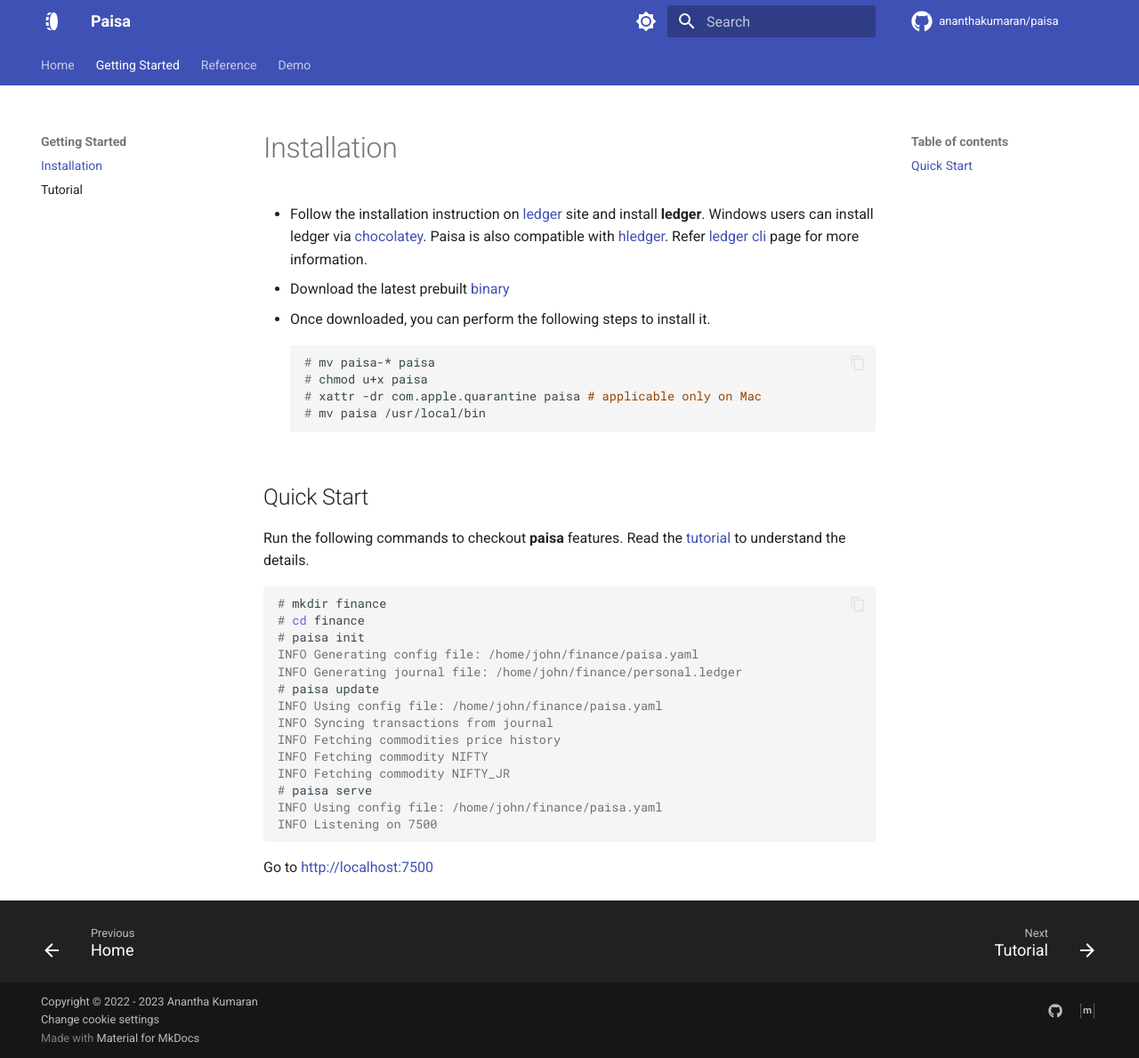
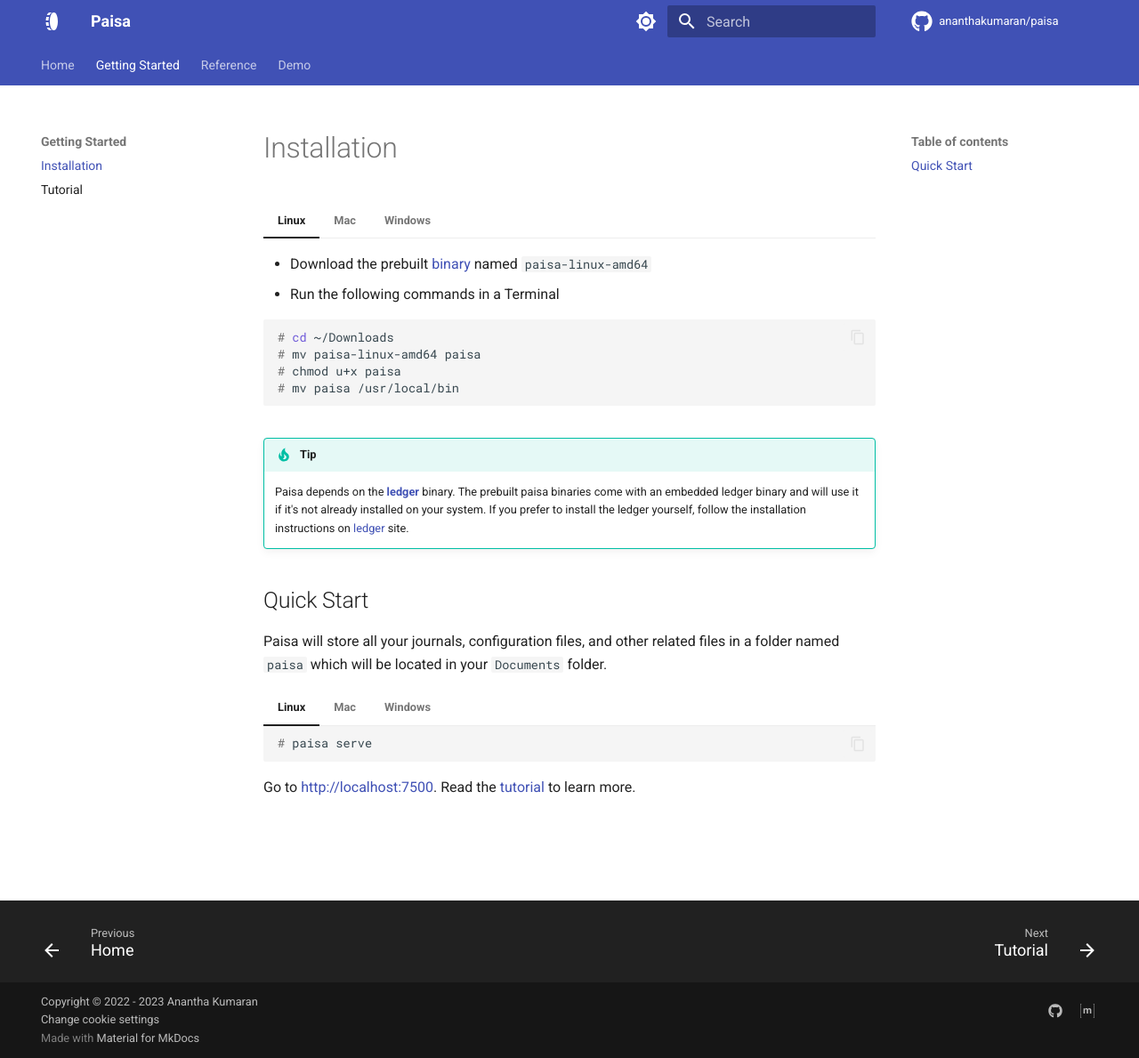
Before and after one commit to ananthakumaran/paisa, an MkDocs documentation site: the page built from docs/getting-started/installation.md, in a window 1280 px wide and 1189 px high. Shown: the whole window at 89% size. Built offline with MkDocs 1.6.1 and Material for MkDocs 9.7.7, drawn with Linux system fonts in a browser that asks for light colours; comment, search, counter and statistics services are not loaded.

Commit message:
[docs] update installation instructions

````diff
--- a/docs/getting-started/installation.md
+++ b/docs/getting-started/installation.md
@@ -1,38 +1,75 @@
 # Installation
 
-* Follow the installation instruction on [ledger](https://www.ledger-cli.org/download.html) site and install
-  **ledger**. Windows users can install ledger via
-  [chocolatey](https://community.chocolatey.org/packages/ledger). Paisa is also compatible with [hledger](https://hledger.org/install.html). Refer
-  [ledger cli](../reference/ledger-cli.md) page for more information.
-* Download the latest prebuilt [binary](https://github.com/ananthakumaran/paisa/releases/latest)
-* Once downloaded, you can perform the following steps to install
-it.
-```console
-# mv paisa-* paisa
-# chmod u+x paisa
-# xattr -dr com.apple.quarantine paisa # applicable only on Mac
-# mv paisa /usr/local/bin
-```
+=== "Linux"
+
+    * Download the prebuilt [binary](https://github.com/ananthakumaran/paisa/releases/latest) named `paisa-linux-amd64`
+    * Run the following commands in a Terminal
+
+    ```console
+    # cd ~/Downloads
+    # mv paisa-linux-amd64 paisa
+    # chmod u+x paisa
+    # mv paisa /usr/local/bin
+    ```
+
+=== "Mac"
+
+    * Download the prebuilt [binary](https://github.com/ananthakumaran/paisa/releases/latest) named `paisa-macos-amd64`
+    * Run the following commands in a Terminal
+
+    ```console
+    # cd ~/Downloads
+    # mv paisa-macos-amd64 paisa
+    # chmod u+x paisa
+    # xattr -dr com.apple.quarantine paisa
+    # mv paisa /usr/local/bin
+    ```
+
+=== "Windows"
+
+    * Download the prebuilt [binary](https://github.com/ananthakumaran/paisa/releases/latest) named `paisa-windows-amd64.exe`
+    * Since the binary is not signed with a certificate, You might get
+    a warning from Windows. You would have to click `keep anyway`.
+    * Run the following command in a Windows PowerShell. Make sure
+    you are in the correct folder. You should see something like `PS C:\Users\yourname>`
+
+    ```pwsh-session
+    PS C:\Users\john> mv .\Downloads\paisa-windows-amd64.exe .\paisa.exe
+    ```
+
+    * The `paisa.exe` binary will be placed in the user's home directory. You
+    can access it via PowerShell. Just open a new PowerShell window,
+    which will start in the home directory. Then, you can run `.\paisa.exe serve`
+
+!!! tip
+
+    Paisa depends on the **[ledger](https://www.ledger-cli.org/download.html)** binary. The prebuilt
+    paisa binaries come with an embedded ledger binary and will use it if
+    it's not already installed on your system. If you prefer to install the
+    ledger yourself, follow the installation instructions on [ledger](https://www.ledger-cli.org/download.html) site.
 
 ## Quick Start
 
-Run the following commands to checkout **paisa** features. Read the
-[tutorial](./tutorial.md) to understand the details.
+Paisa will store all your journals, configuration files, and other
+related files in a folder named `paisa` which will be located in your
+`Documents` folder.
 
-```console
-# mkdir finance
-# cd finance
-# paisa init
-INFO Generating config file: /home/john/finance/paisa.yaml
-INFO Generating journal file: /home/john/finance/personal.ledger
-# paisa update
-INFO Using config file: /home/john/finance/paisa.yaml
-INFO Syncing transactions from journal
-INFO Fetching commodities price history
-INFO Fetching commodity NIFTY
-INFO Fetching commodity NIFTY_JR
-# paisa serve
-INFO Using config file: /home/john/finance/paisa.yaml
-INFO Listening on 7500
-```
-Go to [http://localhost:7500](http://localhost:7500)
+=== "Linux"
+
+    ```console
+    # paisa serve
+    ```
+
+=== "Mac"
+
+    ```console
+    # paisa serve
+    ```
+
+=== "Windows"
+
+    ```pwsh-session
+    PS C:\Users\john> .\paisa.exe serve
+    ```
+
+Go to [http://localhost:7500](http://localhost:7500). Read the [tutorial](./tutorial.md) to learn more.
--- a/mkdocs.yml
+++ b/mkdocs.yml
@@ -43,6 +43,7 @@
         icon: material/brightness-4
         name: Switch to light mode
   features:
+    - content.tabs.link
     - content.code.copy
     - content.code.annotate
     - navigation.instant
````
